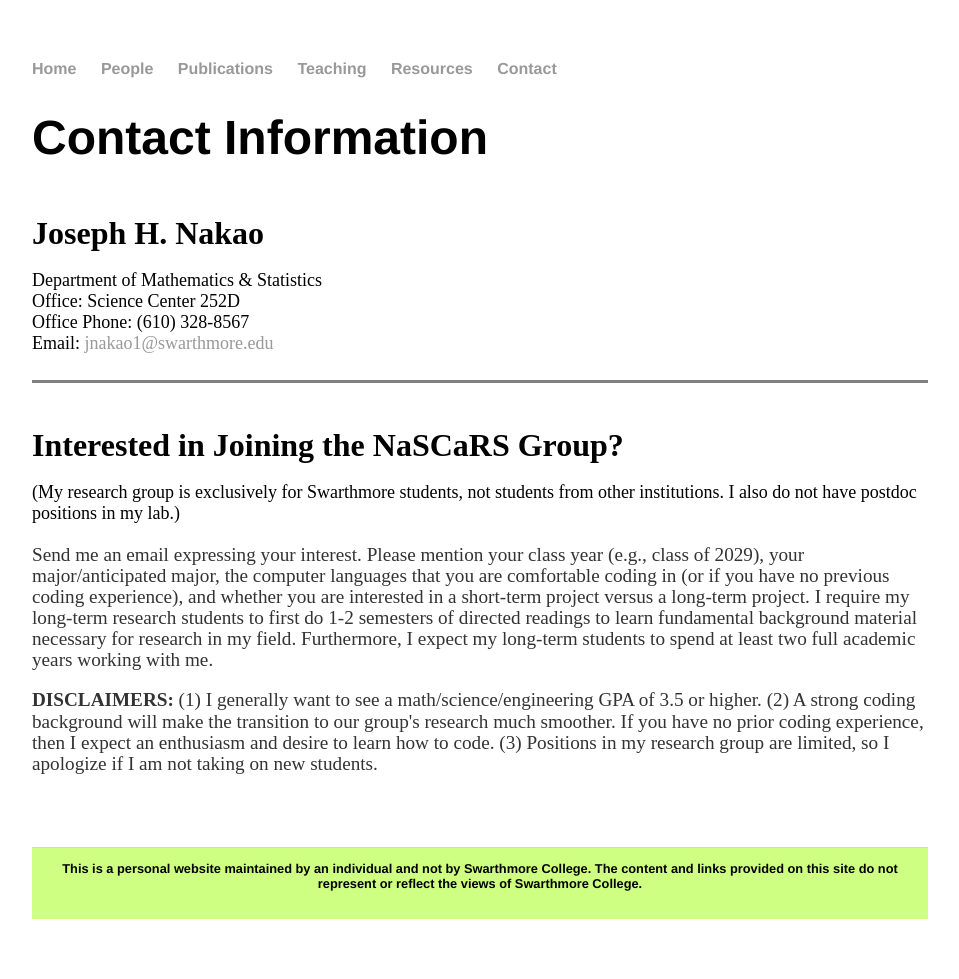
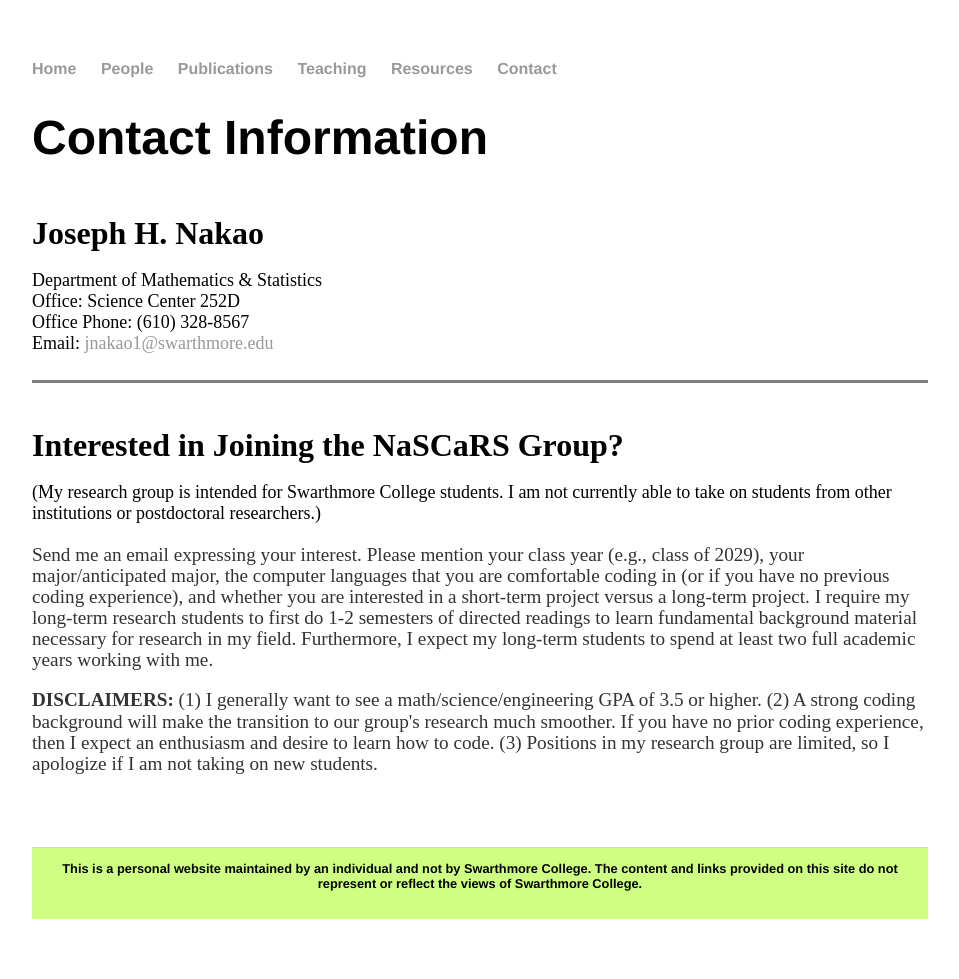
Before and after one commit to jhknakao/jhknakao.github.io, a Jekyll site: the page built from contact.html, in a window 1280 px wide. Shown: the whole page, without its empty margins (160-1119 px from the left). Built offline with Jekyll 4.4.1, drawn with Linux system fonts in a browser that asks for light colours.

Commit message:
Update contact.html

```diff
--- a/contact.html
+++ b/contact.html
@@ -29,7 +29,7 @@ title: Contact
 	<font size="6"><b>Interested in Joining the NaSCaRS Group?</b></font>
 	<br>
 	<br>
-	<font size="4">(My research group is exclusively for Swarthmore students, not students from other institutions. I also do not have postdoc positions in my lab.)</font>
+	<font size="4">(My research group is intended for Swarthmore College students. I am not currently able to take on students from other institutions or postdoctoral researchers.)</font>
 	<br>
   	<p>
 		Send me an email expressing your interest. Please mention your class year (e.g., class of 2029), your major/anticipated major, the computer languages that you are comfortable coding in (or if you have no previous coding experience), and whether you are interested in a short-term project versus a long-term project. I require my long-term research students to first do 1-2 semesters of directed readings to learn fundamental background material necessary for research in my field. Furthermore, I expect my long-term students to spend at least two full academic years working with me.
```
